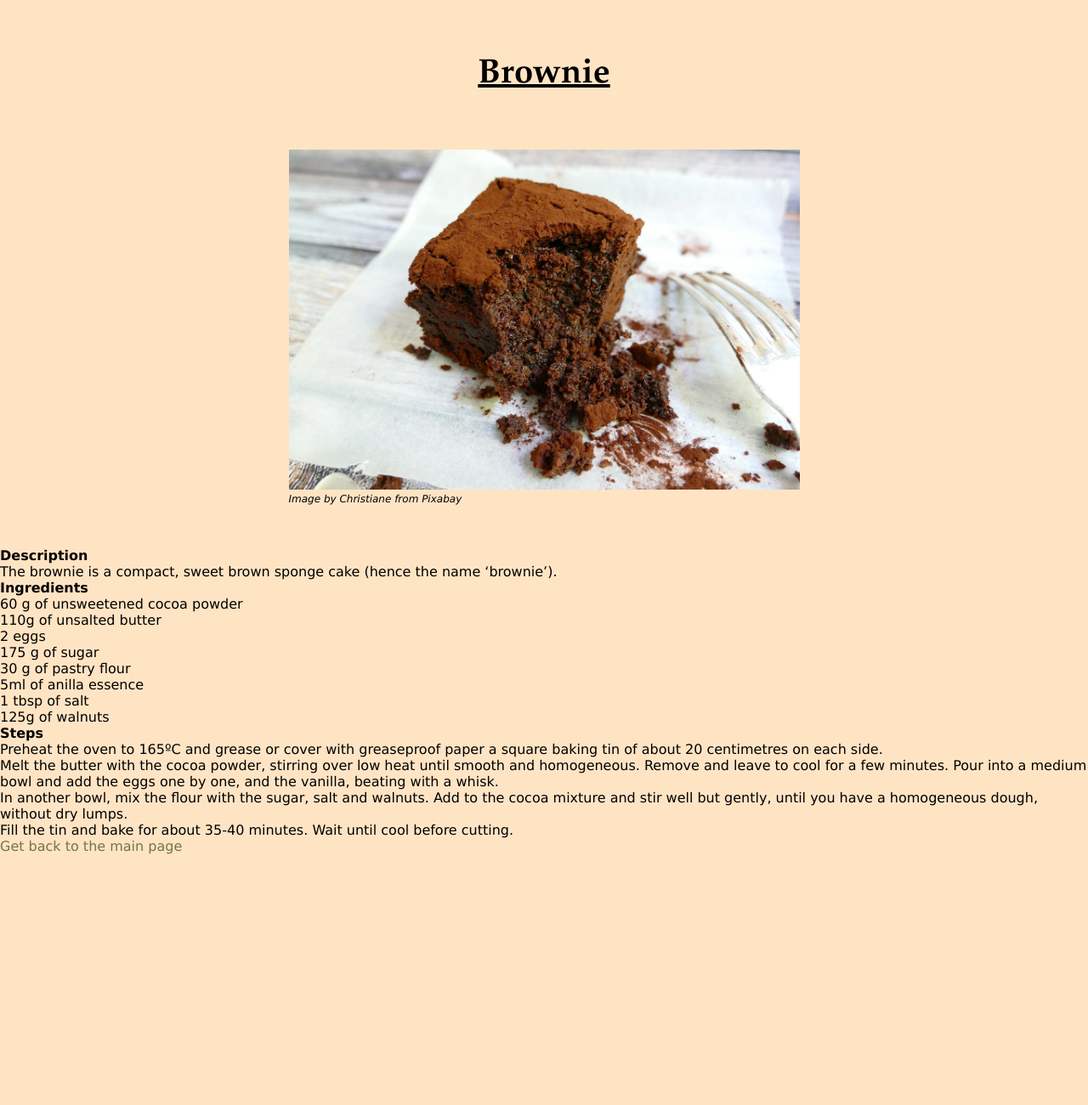
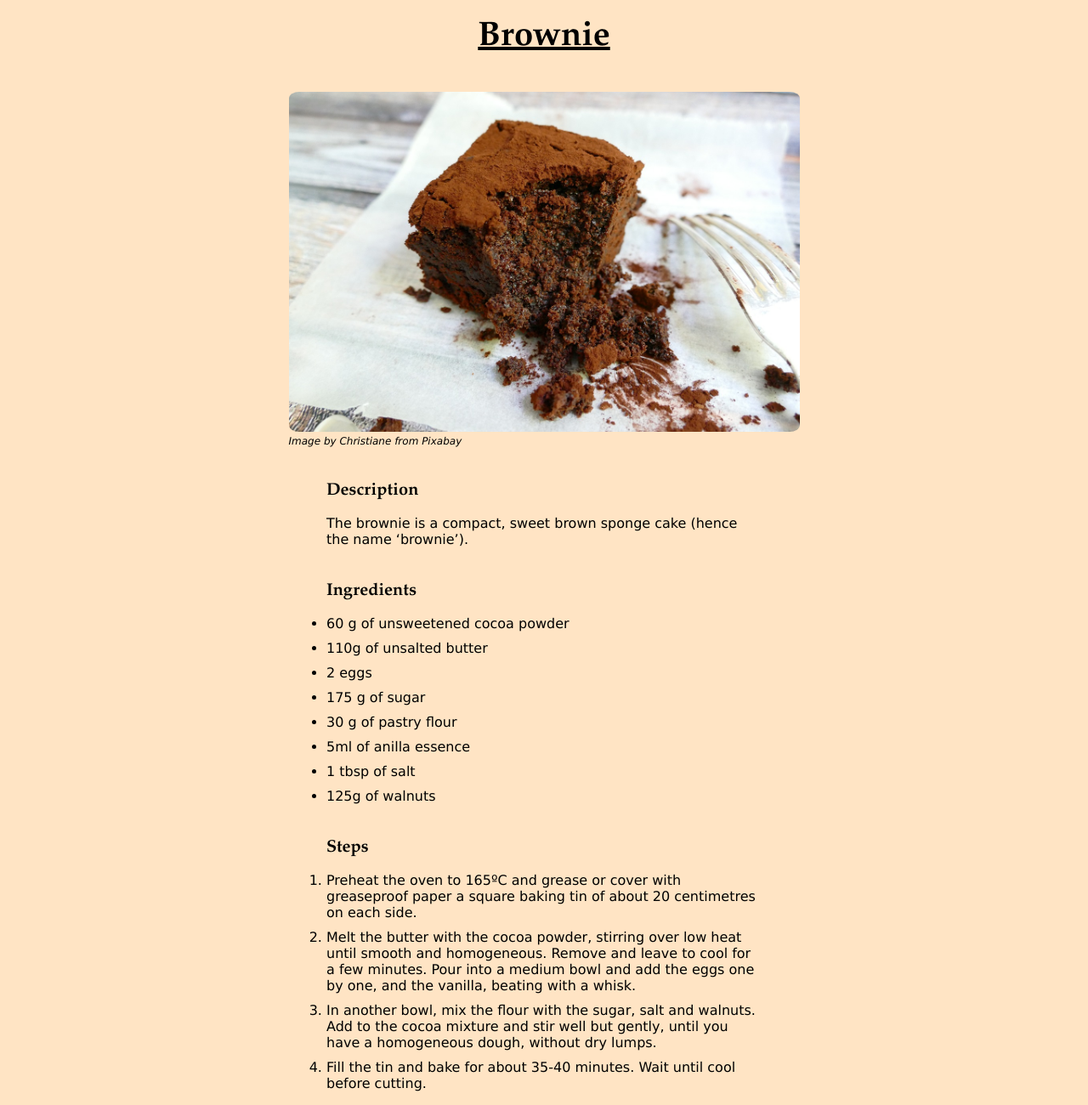
Before and after one commit to Jooxbac/odin_recipes, a plain HTML site: page recipes/brownie.html in a window 1280 px wide. Shown: the top 1300 px of the page at 85% size. Before the commit the page ends 1005 px from the top, so only its background shows below. Drawn offline with Linux system fonts and the light colour scheme.

Commit message:
Add basic CSS styles

```diff
--- a/recipes/brownie.html
+++ b/recipes/brownie.html
@@ -3,7 +3,8 @@
   <head>
     <meta charset="UTF-8" />
     <meta name="viewport" content="width=device-width, initial-scale=1.0" />
-    <link rel="stylesheet" href="../styles.css">
+    <link rel="stylesheet" href="../styles/common.css" />
+    <link rel="stylesheet" href="../styles/recipes.css" />
     <title>Brownie recipe</title>
   </head>
   <body>
@@ -12,11 +13,14 @@
       <img src="../images/brownie.jpg" alt="A cheesecake" />
       <figcaption>Image by Christiane from Pixabay</figcaption>
     </figure>
+    <div class="description">
       <h2>Description</h2>
       <p>
         The brownie is a compact, sweet brown sponge cake (hence the name
         ‘brownie’).
       </p>
+    </div>
+    <div class="ingredients">
       <h2>Ingredients</h2>
       <ul>
         <li>60 g of unsweetened cocoa powder</li>
@@ -28,6 +32,8 @@
         <li>1 tbsp of salt</li>
         <li>125g of walnuts</li>
       </ul>
+    </div>
+    <div class="steps">
       <h2>Steps</h2>
       <ol>
         <li>
@@ -36,20 +42,21 @@
         </li>
         <li>
           Melt the butter with the cocoa powder, stirring over low heat until
-        smooth and homogeneous. Remove and leave to cool for a few minutes. Pour
-        into a medium bowl and add the eggs one by one, and the vanilla, beating
-        with a whisk.
+          smooth and homogeneous. Remove and leave to cool for a few minutes.
+          Pour into a medium bowl and add the eggs one by one, and the vanilla,
+          beating with a whisk.
         </li>
         <li>
-        In another bowl, mix the flour with the sugar, salt and walnuts. Add to
-        the cocoa mixture and stir well but gently, until you have a homogeneous
-        dough, without dry lumps.
+          In another bowl, mix the flour with the sugar, salt and walnuts. Add
+          to the cocoa mixture and stir well but gently, until you have a
+          homogeneous dough, without dry lumps.
         </li>
         <li>
           Fill the tin and bake for about 35-40 minutes. Wait until cool before
           cutting.
         </li>
       </ol>
-    <a href="../index.html">Get back to the main page</a>
+    </div>
+    <a href="../index.html" class="main-page-link">Get back to the main page</a>
   </body>
 </html>
--- a/styles.css
+++ /dev/null
@@ -1,88 +0,0 @@
-* {
-  margin: 0;
-  padding: 0;
-  box-sizing: border-box;
-  font-size: 16px;
-  font-family: "Lucida Sans", "Lucida Sans Regular", "Lucida Grande",
-  "Lucida Sans Unicode", Geneva, Verdana, sans-serif;
-  /* border: 1px solid red; */
-}
-
-/************
-* MAIN PAGE *
-*************/
-
-a {
-  color: #717744;
-  text-decoration: none;
-}
-
-a:hover {
-  font-weight: 500;
-  color: #373d20;
-}
-
-a:visited {
-  color: none;
-}
-
-body {
-  background-color: bisque;
-}
-
-.main-heading {
-  color: black;
-  font-family: "Garamond", "Franklin Gothic Medium", "Arial Narrow", Arial,
-    sans-serif;
-  font-size: 80px;
-  font-weight: bold;
-  text-decoration: underline;
-  width: fit-content;
-  margin: 5% auto 50px;
-}
-
-.recipes-list {
-  list-style-type: upper-roman;
-  width: fit-content;
-  margin: 0 auto;
-}
-
-.recipe-list-item {
-  margin: 10px 0;
-}
-
-/****************
-* RECIPES PAGES *
-*****************/
-
-figcaption{
-    font-size: 12px;
-    font-style: italic;
-}
-
-figure{
-    width: fit-content;
-    margin: 5% auto 50px;
-}
-
-img{
-    height: 400px;
-    width: 601px;
-}
-
-h1{
-    color: black;
-    font-family: "Garamond", "Franklin Gothic Medium", "Arial Narrow", Arial,
-      sans-serif;
-    font-size: 40px;
-    font-weight: bold;
-    text-decoration: underline;
-    width: fit-content;
-    margin: 5% auto 50px;
-}
-
-.main-page-link{
-    /* display: block;
-    text-align: end; */
-    margin: 0 0 0 100%;
-}
--- /dev/null
+++ b/styles/common.css
@@ -0,0 +1,27 @@
+* {
+  margin: 0;
+  padding: 0;
+  box-sizing: border-box;
+  font-size: 16px;
+  font-family: "Lucida Sans", "Lucida Sans Regular", "Lucida Grande",
+    "Lucida Sans Unicode", Geneva, Verdana, sans-serif;
+  /* border: 1px solid red; */
+}
+
+a {
+  color: #717744;
+  text-decoration: none;
+}
+
+a:hover {
+  font-weight: 500;
+  color: #373d20;
+}
+
+a:visited {
+  color: none;
+}
+
+body {
+  background-color: bisque;
+}
--- /dev/null
+++ b/styles/recipes.css
@@ -0,0 +1,59 @@
+/****************
+* RECIPES PAGES *
+*****************/
+
+body {
+  display: flex;
+  flex-direction: column;
+  align-items: center;
+  gap: 40px;
+}
+
+body > * {
+  width: 40vw;
+}
+
+figcaption {
+  font-size: 12px;
+  font-style: italic;
+}
+
+figure {
+  width: fit-content;
+}
+
+h1, h2{
+  color: black;
+  font-family: "Garamond", "Franklin Gothic Medium", "Arial Narrow", Arial,
+    sans-serif;
+  font-weight: bold;
+}
+
+h1 {
+  font-size: 40px;
+  text-decoration: underline;
+  width: fit-content;
+  margin: 20px auto 0px;
+}
+
+h2{
+  font-size: 20px;
+  margin-bottom: 16px;
+}
+
+img {
+  height: 400px;
+  width: 601px;
+  border-radius: 2%;
+}
+
+ol, ul{
+  display: flex;
+  flex-direction: column;
+  gap: 10px;
+}
+
+.main-page-link {
+
+  align-self: flex-end;
+}
```
Also changed, not shown: index.html (+2 -1 lines), recipes/apple-pie.html (+26 -8 lines), recipes/cheesecake.html (+21 -14 lines), styles/index.css (added, +24 -0 lines). Lines whose indentation alone changed are shown as unchanged.
